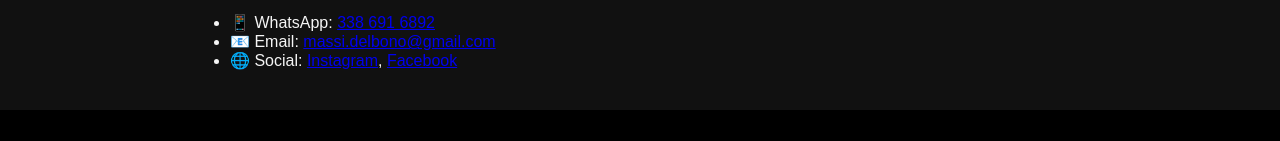
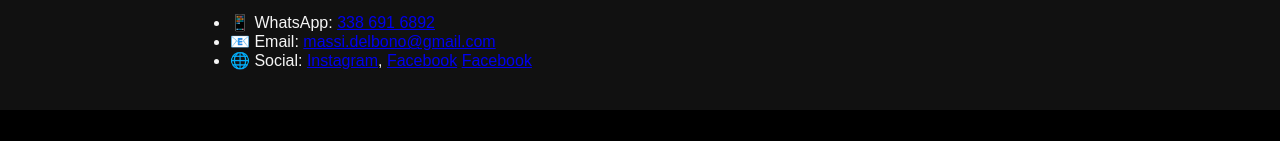
Before and after one commit to MassiDB/massidb-site, a plain HTML site: page index.html in a window 1280 px wide. Shown: the part 2480-2621 px from the top of the page. Drawn offline with Linux system fonts and the light colour scheme.

Commit message:
Update index.html

```diff
--- a/index.html
+++ b/index.html
@@ -133,7 +133,7 @@
     <ul>
       <li>📱 WhatsApp: <a href="https://wa.me/393386916892">338 691 6892</a></li>
       <li>📧 Email: <a href="mailto:massi.delbono@gmail.com">massi.delbono@gmail.com</a></li>
-      <li>🌐 Social: <a href="https://instagram.com" target="_blank">Instagram</a>, <a href="https://facebook.com" target="_blank">Facebook</a></li>
+      <li>🌐 Social: <a href="https://www.instagram.com/massimiliano.del.bono/" target="_blank">Instagram</a>, <a href="https://www.facebook.com/massi.delbono/" target="_blank">Facebook</a> <a href="https://www.facebook.com/3d.im.studiolab/" target="_blank">Facebook</a></li>
     </ul>
   </section>
 
```
